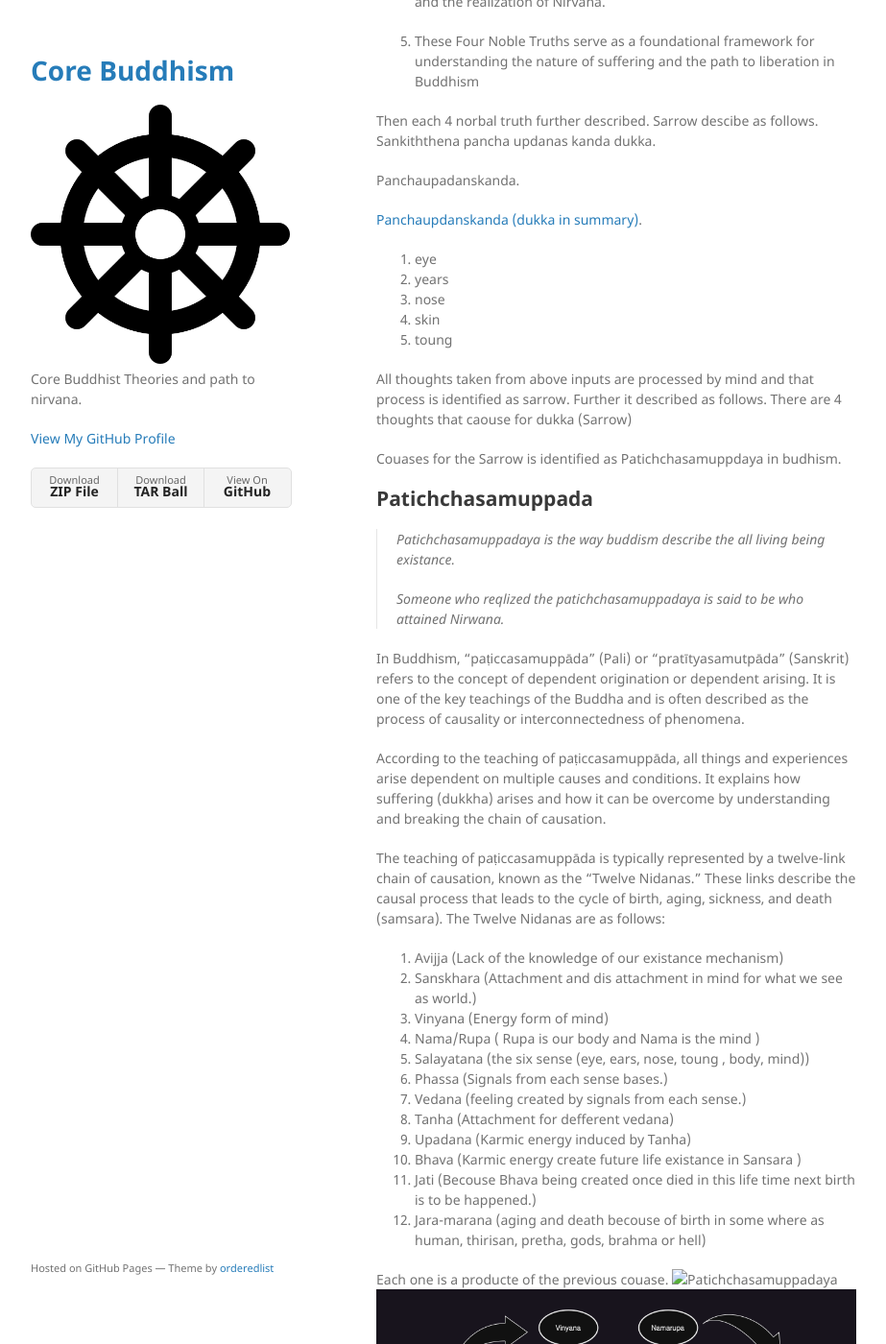
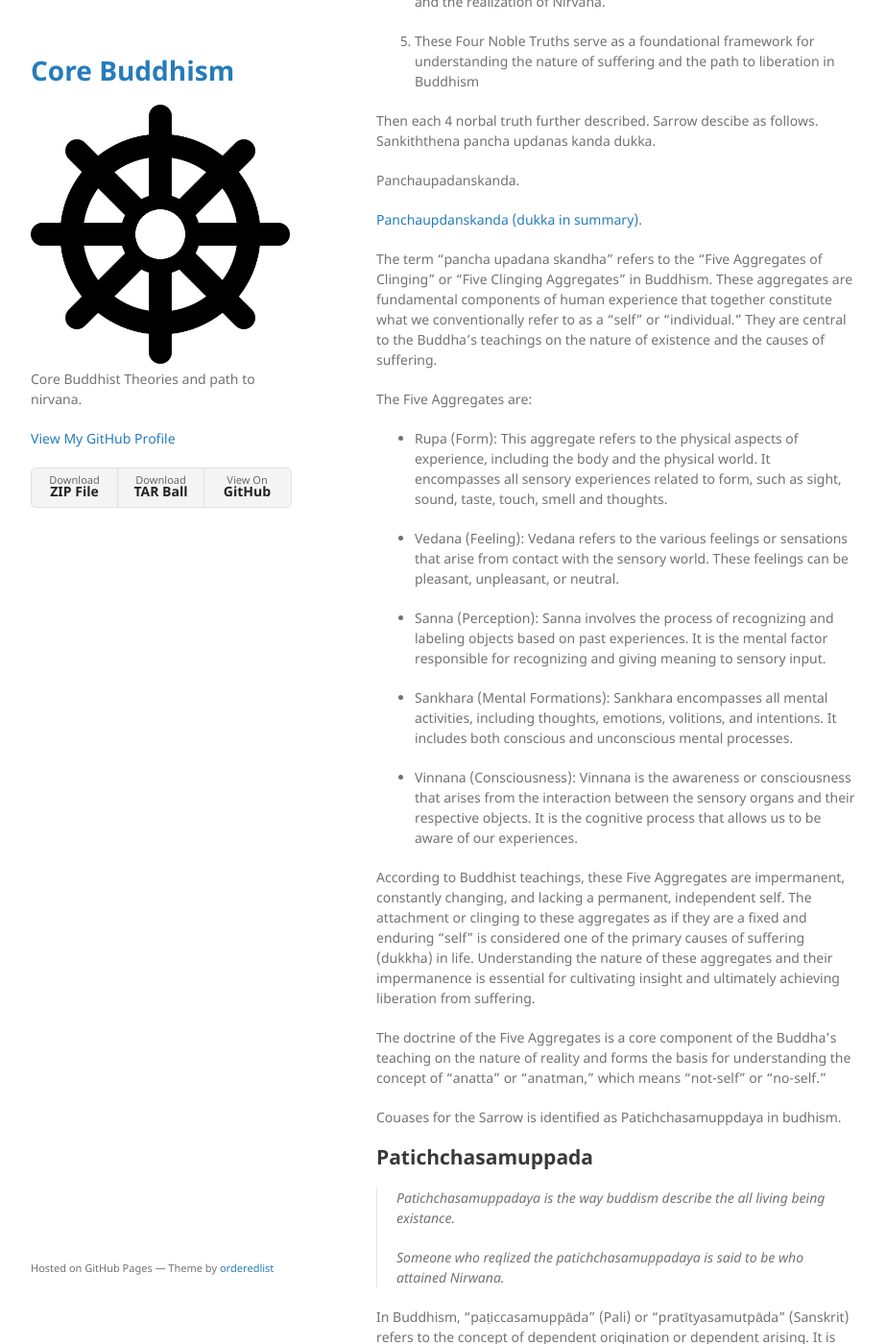
Before and after one commit to tharangar/tharangar.github.io, a Jekyll site: the page built from index.md, in a window 1280 px wide and 1400 px high, scrolled down 1410 px. Shown: the whole window at 96% size, without its empty margins (178-1101 px from the left). Built offline with Jekyll 4.4.1, drawn with Linux system fonts in a browser that asks for light colours; our own code applies the rules of GitHub Pages for plain Markdown files.

Commit message:
[BDSM-0015] Panchaupdanskanda

```diff
--- a/index.md
+++ b/index.md
@@ -36,15 +36,25 @@ Panchaupadanskanda.
 
 [Panchaupdanskanda (dukka in summary)](./docs/panchaupadanskanda.md).
 
- 1. eye
- 2. years
- 3. nose
- 4. skin
- 5. toung
+ The term "pancha upadana skandha" refers to the "Five Aggregates of Clinging" or "Five Clinging Aggregates" in Buddhism. These aggregates are fundamental components of human experience that together constitute what we conventionally refer to as a "self" or "individual." They are central to the Buddha's teachings on the nature of existence and the causes of suffering.
 
-All thoughts taken from above inputs are processed by mind and that process is
-identified as sarrow.
-Further it described as follows. There are 4 thoughts that caouse for dukka (Sarrow)
+The Five Aggregates are:
+
+*    Rupa (Form): This aggregate refers to the physical aspects of experience, including the body and the physical world. It encompasses all sensory experiences related to form, such as sight, sound, taste, touch, smell and thoughts.
+
+*    Vedana (Feeling): Vedana refers to the various feelings or sensations that arise from contact with the sensory world. These feelings can be pleasant, unpleasant, or neutral.
+
+*    Sanna (Perception): Sanna involves the process of recognizing and labeling objects based on past experiences. It is the mental factor responsible for recognizing and giving meaning to sensory input.
+
+*    Sankhara (Mental Formations): Sankhara encompasses all mental activities, including thoughts, emotions, volitions, and intentions. It includes both conscious and unconscious mental processes.
+
+*    Vinnana (Consciousness): Vinnana is the awareness or consciousness that arises from the interaction between the sensory organs and their respective objects. It is the cognitive process that allows us to be aware of our experiences.
+
+
+According to Buddhist teachings, these Five Aggregates are impermanent, constantly changing, and lacking a permanent, independent self. The attachment or clinging to these aggregates as if they are a fixed and enduring "self" is considered one of the primary causes of suffering (dukkha) in life. Understanding the nature of these aggregates and their impermanence is essential for cultivating insight and ultimately achieving liberation from suffering.
+
+The doctrine of the Five Aggregates is a core component of the Buddha's teaching on the nature of reality and forms the basis for understanding the concept of "anatta" or "anatman," which means "not-self" or "no-self."
+
 
 
 
```
